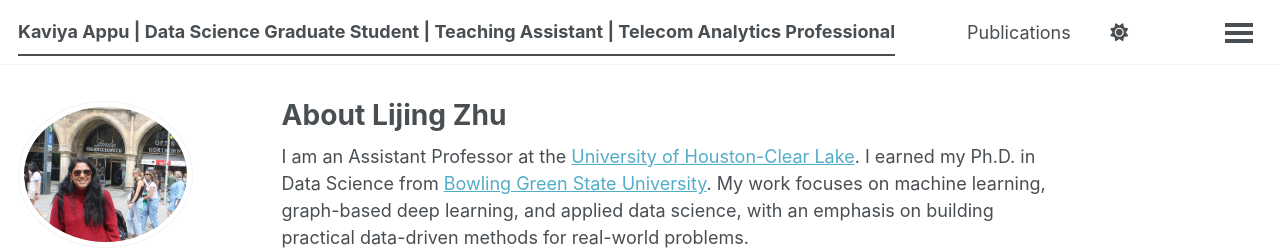
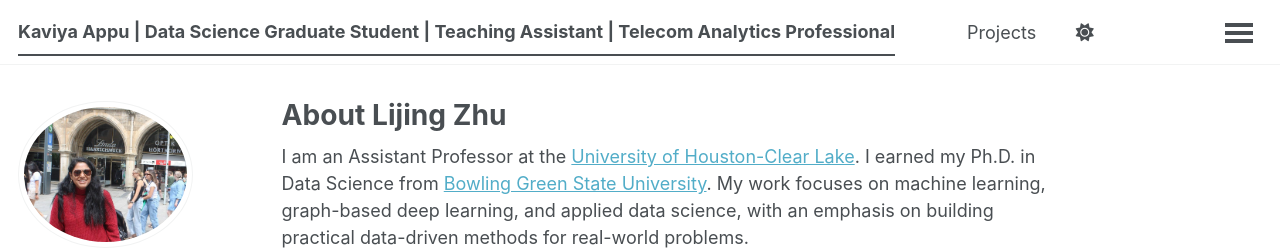
Before and after one commit to KaviyaAppu/KaviyaAppu.github.io, a Jekyll site: the page built from _pages/about.md, in a window 1280 px wide. Shown: the top 250 px of the page. Built offline with Jekyll 4.4.1, drawn with Linux system fonts in a browser that asks for light colours; some web fonts are replaced; a script bundle is joined from its source files by our own code; library files that are not in the unit come from our copies.

Commit message:
Update navigation titles and URLs in YAML

```diff
--- a/_data/navigation.yml
+++ b/_data/navigation.yml
@@ -8,8 +8,8 @@
 #      Markdown formatted page while the second is generated using JSON.
 
 main:
-  - title: "Publications"
-    url: /publications/
+  - title: "Projects"
+    url: /projects/
 
   # - title: "Talks"
   #   url: /talks/
@@ -17,8 +17,8 @@ main:
   # - title: "Projects"
   #   url: /projects/
 
-  - title: "Teaching"
-    url: /teaching/
+  - title: "Teaching Assistant"
+    url: /teaching assistant/
 
   # - title: "Portfolio"
   #   url: /portfolio/
```
